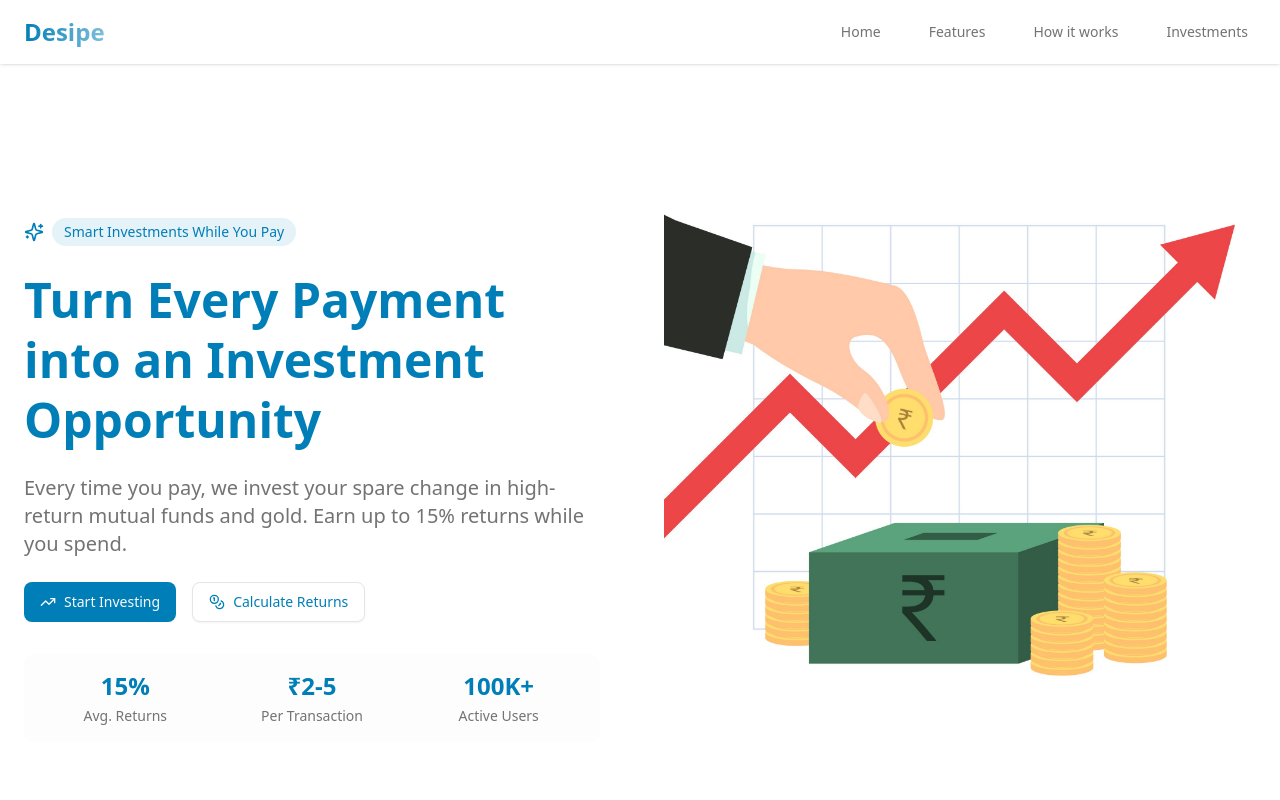
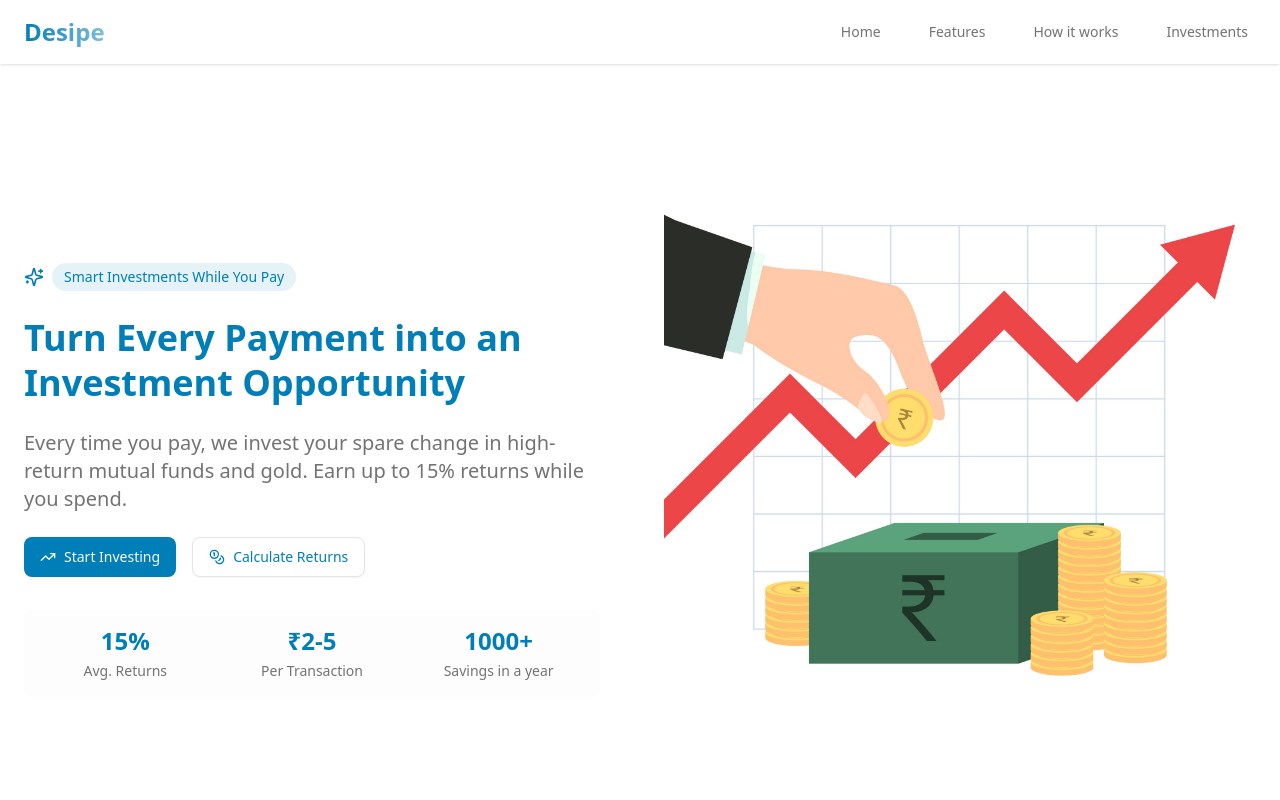
Before and after one commit to ArunKumarDara/desiPe, a React (Vite) app: page / in a window 1280 px wide. Shown: the top 800 px of the page. Built offline with nearby package versions, Linux system fonts and the light colour scheme.

Commit message:
feat: add investment calculator and CTA buttons

```diff
--- a/src/components/hero/HeroSection.tsx
+++ b/src/components/hero/HeroSection.tsx
@@ -55,9 +55,9 @@ const HeroSection = () => {
     };
 
     return (
-        <div className="bg-background pt-20">
+        <div className="bg-background pt-20" id="home">
             <div className="container mx-auto px-4 sm:px-6">
-                <div className="grid grid-cols-1 lg:grid-cols-2 gap-8 lg:gap-12 justify-center items-center min-h-screen">
+                <div className="grid grid-cols-1 lg:grid-cols-2 gap-8 lg:gap-12 jus items-center min-h-screen">
                     <div className="text-center lg:text-left space-y-6 max-w-xl mx-auto lg:mx-0">
                         <div className="flex items-center justify-center lg:justify-start gap-2">
                             <Sparkles className="text-primary w-5 h-5" />
@@ -66,7 +66,7 @@ const HeroSection = () => {
                             </span>
                         </div>
 
-                        <h1 className="text-3xl sm:text-4xl lg:text-5xl font-bold leading-tight">
+                        <h1 className="text-3xl sm:text-3xl lg:text-4xl font-bold leading-tight">
                             Turn Every Payment into an Investment Opportunity
                         </h1>
 
@@ -207,8 +207,8 @@ const HeroSection = () => {
                                     <div className="text-xs sm:text-sm text-muted-foreground">Per Transaction</div>
                                 </div>
                                 <div className="space-y-1">
-                                    <div className="text-xl sm:text-2xl font-bold text-primary">100K+</div>
-                                    <div className="text-xs sm:text-sm text-muted-foreground">Active Users</div>
+                                    <div className="text-xl sm:text-2xl font-bold text-primary">1000+</div>
+                                    <div className="text-xs sm:text-sm text-muted-foreground">Savings in a year</div>
                                 </div>
                             </div>
                         </div>
```
